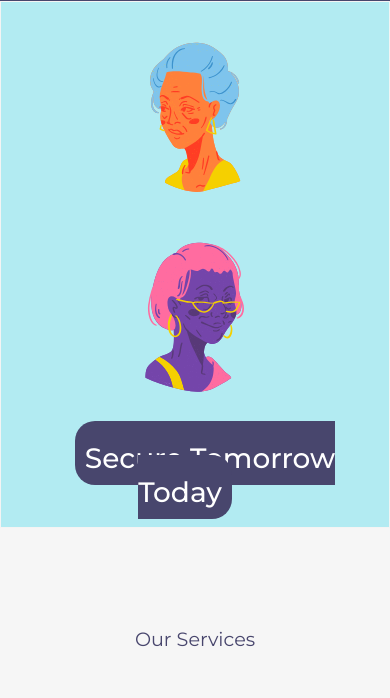
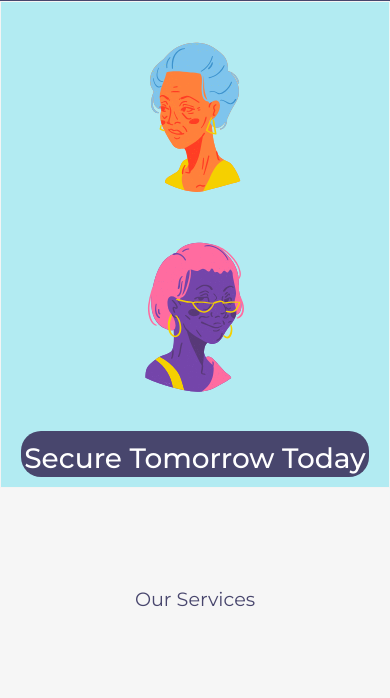
Before and after one commit to sirfrancis553544/silverSarah, a plain HTML site: page index.html in a window 390 px wide. Shown: the part 65-763 px from the top of the page. Drawn offline with nearby package versions, Linux system fonts and the light colour scheme.

Commit message:
Update style.css
Css

```diff
--- a/css/style.css
+++ b/css/style.css
@@ -199,4 +199,22 @@ text-align: right;
   h2 {
     font-size: 1.2rem;
   }
+
+.button-silver{
+  background-color: #48466d;
+  padding: 10px 3px 10px;
+  border-radius: 20px;
+  color: #ffffff;
+  border: 0;
+
 }
+.silver a {
+  text-decoration: none;
+  padding-bottom: 2px;
+}
+.silver {
+  color: #ffffff;
+  text-align: center;
+  padding-bottom: 3px;
+  padding-top:0;
+}
```
